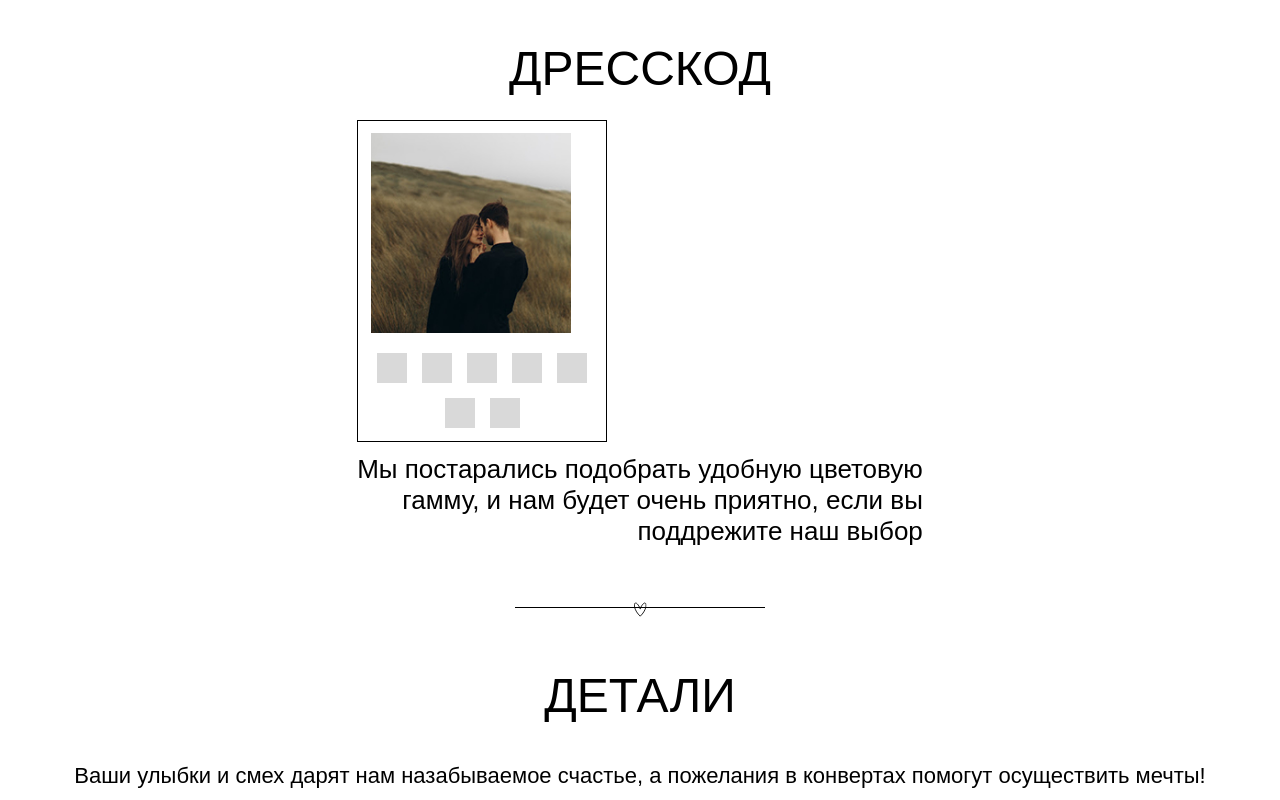
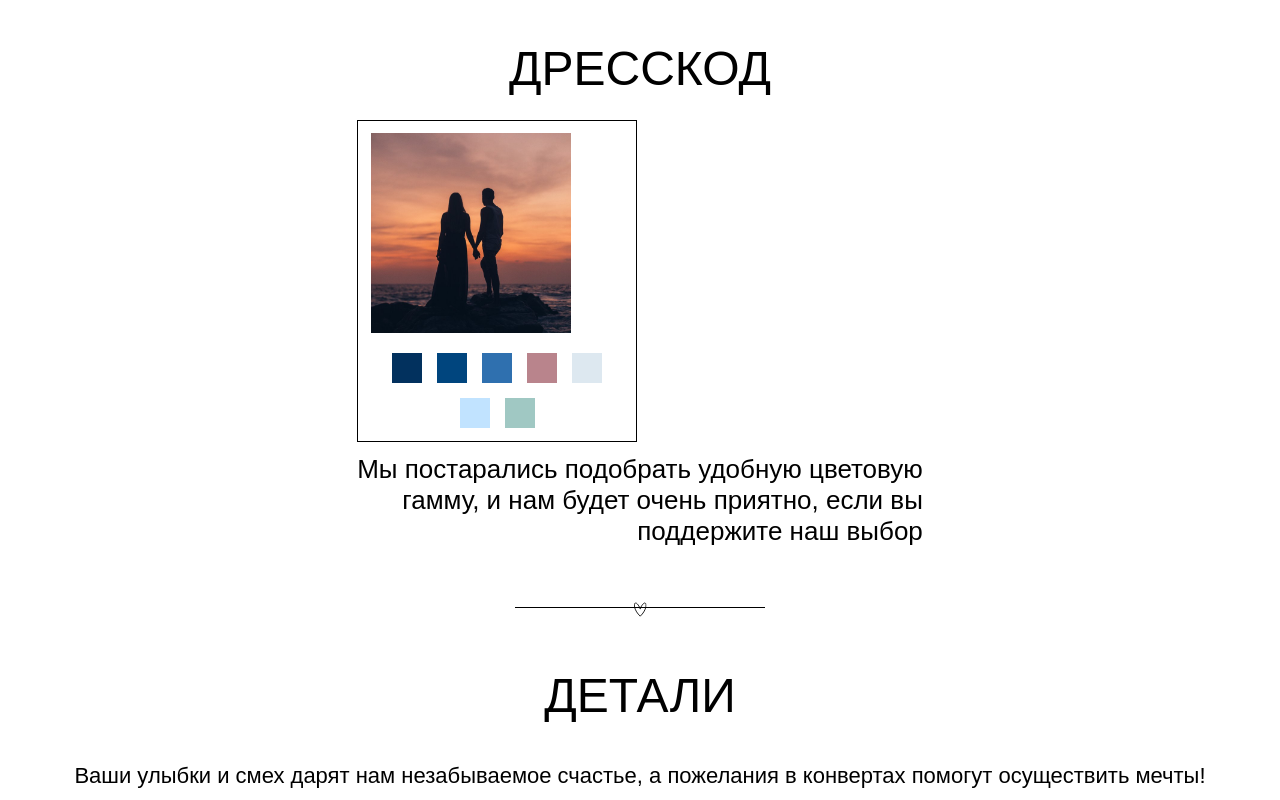
Before and after one commit to lerkooow/WeddingWebsite, a Next.js app: page / in a window 1280 px wide. Shown: the part 1920-2720 px from the top of the page. Built offline with nearby package versions, Linux system fonts and the light colour scheme; a web font is replaced by a local one.

Commit message:
fix + animations

```diff
--- a/package.json
+++ b/package.json
@@ -11,6 +11,7 @@
   "dependencies": {
     "date-fns": "^4.1.0",
     "date-fns-tz": "^3.2.0",
+    "framer-motion": "^12.23.12",
     "next": "15.4.6",
     "react": "19.1.0",
     "react-dom": "19.1.0"
--- a/src/app/components/Details/Details.tsx
+++ b/src/app/components/Details/Details.tsx
@@ -1,16 +1,22 @@
+import { motion } from "framer-motion";
 import s from "./Details.module.scss";
 
 export const Details = () => {
   return (
-    <div className={s.details}>
+    <motion.div className={s.details} initial={{ opacity: 0, y: 40 }} whileInView={{ opacity: 1, y: 0 }} transition={{ duration: 0.8, ease: "easeOut" }} viewport={{ once: true, amount: 0.2 }}>
       <h3>ДЕТАЛИ</h3>
-      <p>Ваши улыбки и смех дарят нам назабываемое счастье, а пожелания в конвертах помогут осуществить мечты!</p>
-      <p>
+
+      <motion.p initial={{ opacity: 0, y: 20 }} whileInView={{ opacity: 1, y: 0 }} transition={{ duration: 0.6, delay: 0.2 }} viewport={{ once: true }}>
+        Ваши улыбки и смех дарят нам незабываемое счастье, а пожелания в конвертах помогут осуществить мечты!
+      </motion.p>
+
+      <motion.p initial={{ opacity: 0, y: 20 }} whileInView={{ opacity: 1, y: 0 }} transition={{ duration: 0.6, delay: 0.4 }} viewport={{ once: true }}>
         Для вашего комфортного времяпровождения мы подготовили анкету гостя <strong>(просьба заполнить до 26.04.2026)</strong>
-      </p>
-      <p>
+      </motion.p>
+
+      <motion.p initial={{ opacity: 0, y: 20 }} whileInView={{ opacity: 1, y: 0 }} transition={{ duration: 0.6, delay: 0.6 }} viewport={{ once: true }}>
         Если возникли вопросы, обращайтесь к нашему свадебному организатору <a href="#">Анастасии</a>
-      </p>
-    </div>
+      </motion.p>
+    </motion.div>
   );
 };
--- a/src/app/components/DressCode/DressCode.module.scss
+++ b/src/app/components/DressCode/DressCode.module.scss
@@ -14,7 +14,7 @@
   }
 
   &__container {
-    max-width: 250px;
+    max-width: 280px;
     width: 100%;
     border: 1px solid #000;
     padding: 12.5px;
--- a/src/app/components/DressCode/DressCode.tsx
+++ b/src/app/components/DressCode/DressCode.tsx
@@ -1,27 +1,44 @@
 import Image from "next/image";
-
+import { motion } from "framer-motion";
 import { dressCodeColors } from "@/data";
 
 import s from "./DressCode.module.scss";
 
 export const DressCode = () => {
   return (
-    <div className={s.dressCode}>
+    <motion.div className={s.dressCode} initial={{ opacity: 0, y: 40 }} whileInView={{ opacity: 1, y: 0 }} transition={{ duration: 0.8, ease: "easeOut" }} viewport={{ once: true, amount: 0.2 }}>
       <h3>ДРЕССКОД</h3>
+
       <div className={s.dressCode__wrapperDed}>
-        <div className={s.dressCode__container}>
+        <motion.div
+          className={s.dressCode__container}
+          initial={{ opacity: 0, scale: 0.95 }}
+          whileInView={{ opacity: 1, scale: 1 }}
+          transition={{ duration: 0.8, delay: 0.2 }}
+          viewport={{ once: true }}
+        >
           <Image src="/dresscode.jpg" alt="Dress Code" width={200} height={200} className={s.dressCode__image} />
+
           <div className={s.dressCode__wrapper}>
             {dressCodeColors.map((item, index) => (
-              <div key={index} style={{ backgroundColor: item.color }} className={s.dressCode__color}></div>
+              <motion.div
+                key={index}
+                style={{ backgroundColor: item.color }}
+                className={s.dressCode__color}
+                initial={{ opacity: 0, scale: 0.8 }}
+                whileInView={{ opacity: 1, scale: 1 }}
+                transition={{ duration: 0.5, delay: 0.3 + index * 0.1 }}
+                viewport={{ once: true }}
+              />
             ))}
           </div>
-        </div>
-        <p className={s.dressCode__description}>
+        </motion.div>
+
+        <motion.p className={s.dressCode__description} initial={{ opacity: 0, y: 20 }} whileInView={{ opacity: 1, y: 0 }} transition={{ duration: 0.8, delay: 0.5 }} viewport={{ once: true }}>
           Мы постарались подобрать удобную цветовую
-          <br /> гамму, и нам будет очень приятно, если вы <br /> поддрежите наш выбор
-        </p>
+          <br /> гамму, и нам будет очень приятно, если вы <br /> поддержите наш выбор
+        </motion.p>
       </div>
-    </div>
+    </motion.div>
   );
 };
--- a/src/app/components/Form/Input/Input.module.scss
+++ b/src/app/components/Form/Input/Input.module.scss
@@ -2,9 +2,10 @@
   width: 100%;
   border: 0;
   border-bottom: 1px solid #000;
+  height: 24px;
 
   &::placeholder {
-    font-size: 15px;
+    font-size: 24px;
     font-family: var(--font-alumni);
   }
 
--- a/src/app/components/Greetings/Greetings.tsx
+++ b/src/app/components/Greetings/Greetings.tsx
@@ -1,13 +1,17 @@
+import { motion } from "framer-motion";
 import s from "./Greetings.module.scss";
 
 export const Greetings = () => {
   return (
     <div className={s.greetings}>
-      <h2>ДОРОГИЕ ГОСТИ!</h2>
-      <p>
+      <motion.h2 initial={{ opacity: 0, y: 30 }} whileInView={{ opacity: 1, y: 0 }} transition={{ duration: 0.8 }} viewport={{ once: true }}>
+        ДОРОГИЕ ГОСТИ!
+      </motion.h2>
+
+      <motion.p initial={{ opacity: 0, y: 30 }} whileInView={{ opacity: 1, y: 0 }} transition={{ duration: 0.8, delay: 0.3 }} viewport={{ once: true }}>
         Мы искренне приглашаем вас разделить с нами самый важный день в нашей жизни. Ваше присутствие сделает наше торжество еще более особенным и незабываемым. Давайте вместе создадим прекрасные
         воспоминания, которые будут согревать наши сердца долгие годы!
-      </p>
+      </motion.p>
     </div>
   );
 };
--- a/src/app/components/Location/Location.tsx
+++ b/src/app/components/Location/Location.tsx
@@ -1,23 +1,30 @@
 import Image from "next/image";
-
+import { motion } from "framer-motion";
 import { Button } from "../Button";
 
 import s from "./Location.module.scss";
 
 export const Location = () => {
   return (
-    <div className={s.location}>
+    <motion.div
+      className={s.location}
+      initial={{ opacity: 0, scale: 0.95, y: 40 }}
+      whileInView={{ opacity: 1, scale: 1, y: 0 }}
+      transition={{ duration: 0.8, ease: "easeOut" }}
+      viewport={{ once: true, amount: 0.2 }}
+    >
       <h3>ЛОКАЦИЯ</h3>
-      <div className={s.location__map}>
+      <motion.div className={s.location__map} initial={{ opacity: 0, y: 20 }} whileInView={{ opacity: 1, y: 0 }} transition={{ duration: 0.8, delay: 0.2 }} viewport={{ once: true }}>
         <Image src="/location.jpg" alt="Location" width={250} height={250} className={s.location__image} />
         <p>Хотим Едим, загородный клуб</p>
-        <p className={s.location__address}>Красивая поляна, 4/1</p>
-      </div>
-      <div className={s.location__button}>
+        <p className={s.location__address}>Красивая поляна, 4/1</p>
+      </motion.div>
+
+      <motion.div className={s.location__button} initial={{ opacity: 0, y: 20 }} whileInView={{ opacity: 1, y: 0 }} transition={{ duration: 0.8, delay: 0.4 }} viewport={{ once: true }}>
         <Button href="https://go.2gis.com/yf54F" link>
           ПЕРЕЙТИ К КАРТЕ
         </Button>
-      </div>
-    </div>
+      </motion.div>
+    </motion.div>
   );
 };
--- a/src/app/components/Schedule/Schedule.tsx
+++ b/src/app/components/Schedule/Schedule.tsx
@@ -1,21 +1,33 @@
 import Image from "next/image";
+import { motion } from "framer-motion";
 
 import { schedule } from "@/data";
-
 import s from "./Schedule.module.scss";
 
 export const Schedule = () => {
   return (
-    <div className={s.schedule}>
+    <motion.div className={s.schedule} initial={{ opacity: 0, y: 40 }} whileInView={{ opacity: 1, y: 0 }} transition={{ duration: 0.8, ease: "easeOut" }} viewport={{ once: true, amount: 0.2 }}>
       <h3>ПРОГРАММА ДНЯ</h3>
+
       {schedule.map((item, index) => (
-        <div key={item.time} className={s.schedule__wrapper}>
+        <motion.div
+          key={item.time}
+          className={s.schedule__wrapper}
+          initial={{ opacity: 0, y: 20 }}
+          whileInView={{ opacity: 1, y: 0 }}
+          transition={{
+            duration: 0.6,
+            delay: index * 0.2,
+          }}
+          viewport={{ once: true }}
+        >
           <p className={s.schedule__time}>{item.time}</p>
           <p className={s.schedule__title}>{item.title}</p>
           <p className={s.schedule__description}>{item.description}</p>
+
           {index + 1 < schedule.length && <Image src="/heart.svg" alt="Heart" width={13} height={15} className={s.separator__image} />}
-        </div>
+        </motion.div>
       ))}
-    </div>
+    </motion.div>
   );
 };
--- a/src/app/components/Сountdown/Countdown.module.scss
+++ b/src/app/components/Сountdown/Countdown.module.scss
@@ -38,6 +38,6 @@
   }
 
   @media (max-width: 768px) {
-    padding: 0 20px 40px 20px;
+    padding: 40px 20px;
   }
 }
--- a/src/data.ts
+++ b/src/data.ts
@@ -33,13 +33,13 @@ export const schedule: TSchedule[] = [
 ];
 
 export const dressCodeColors: TDressCodeColor[] = [
-  { color: "#D9D9D9" },
-  { color: "#D9D9D9" },
-  { color: "#D9D9D9" },
-  { color: "#D9D9D9" },
-  { color: "#D9D9D9" },
-  { color: "#D9D9D9" },
-  { color: "#D9D9D9" },
+  { color: "#02315E" },
+  { color: "#00457E" },
+  { color: "#2F70AF" },
+  { color: "#B9848C" },
+  { color: "#dde8f0" },
+  { color: "#c1e3ff" },
+  { color: "#A0C8C3" },
 ];
 
 export const drinksData: string[] = ["Вино Белое", "Вино Красное", "Виски", "Водка", "Шампанское"];
```
Also changed, not shown: public/dresscode.jpg, 1 other file (tests, documents, lock files or other folders).
